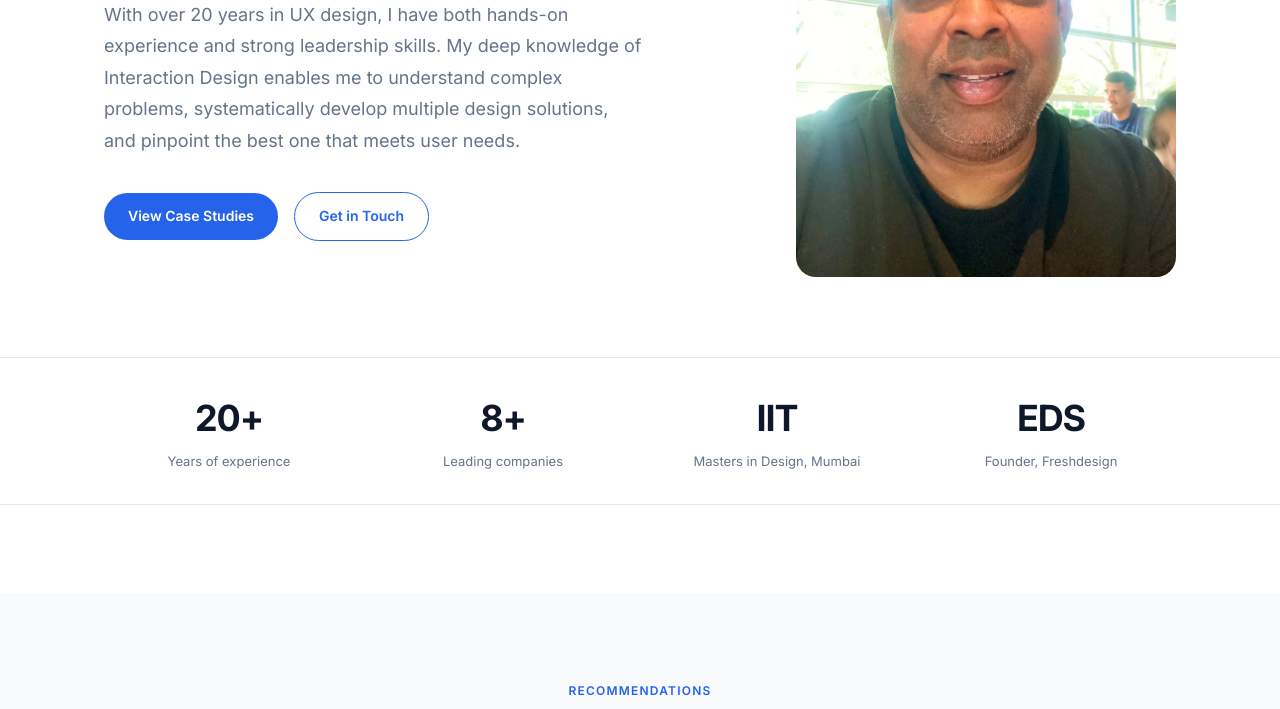
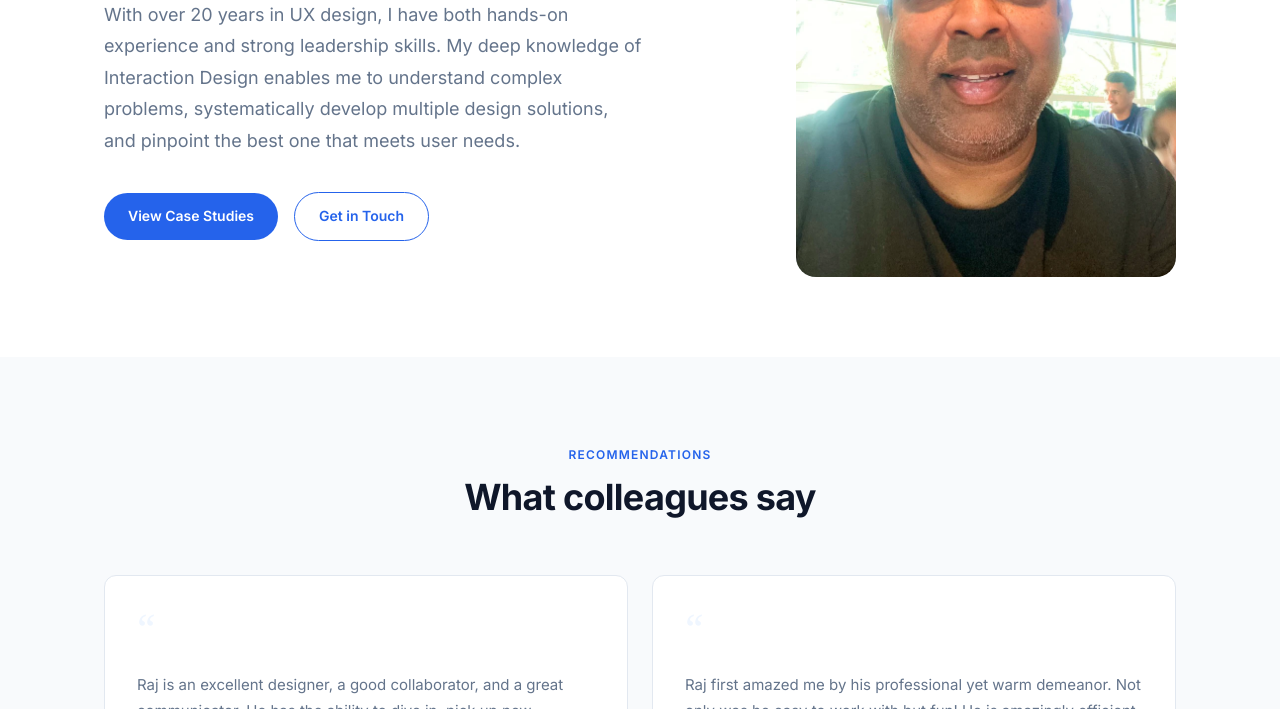
Before and after one commit to RajSidharthan/sidharthan-com, a website: page index.html in a window 1280 px wide. Shown: the part 391-1100 px from the top of the page. Drawn offline with Linux system fonts and the light colour scheme.

Commit message:
Remove stats bar from homepage

```diff
--- a/index.html
+++ b/index.html
@@ -243,30 +243,6 @@
     </div>
   </section>
 
-  <!-- STATS -->
-  <div class="stats-bar">
-    <div class="container">
-      <div class="stats-inner">
-        <div class="stat">
-          <div class="stat-number">20+</div>
-          <div class="stat-label">Years of experience</div>
-        </div>
-        <div class="stat">
-          <div class="stat-number">8+</div>
-          <div class="stat-label">Leading companies</div>
-        </div>
-        <div class="stat">
-          <div class="stat-number">IIT</div>
-          <div class="stat-label">Masters in Design, Mumbai</div>
-        </div>
-        <div class="stat">
-          <div class="stat-number">EDS</div>
-          <div class="stat-label">Founder, Freshdesign</div>
-        </div>
-      </div>
-    </div>
-  </div>
-
   <!-- TESTIMONIALS -->
   <section class="testimonials">
     <div class="container">
```
